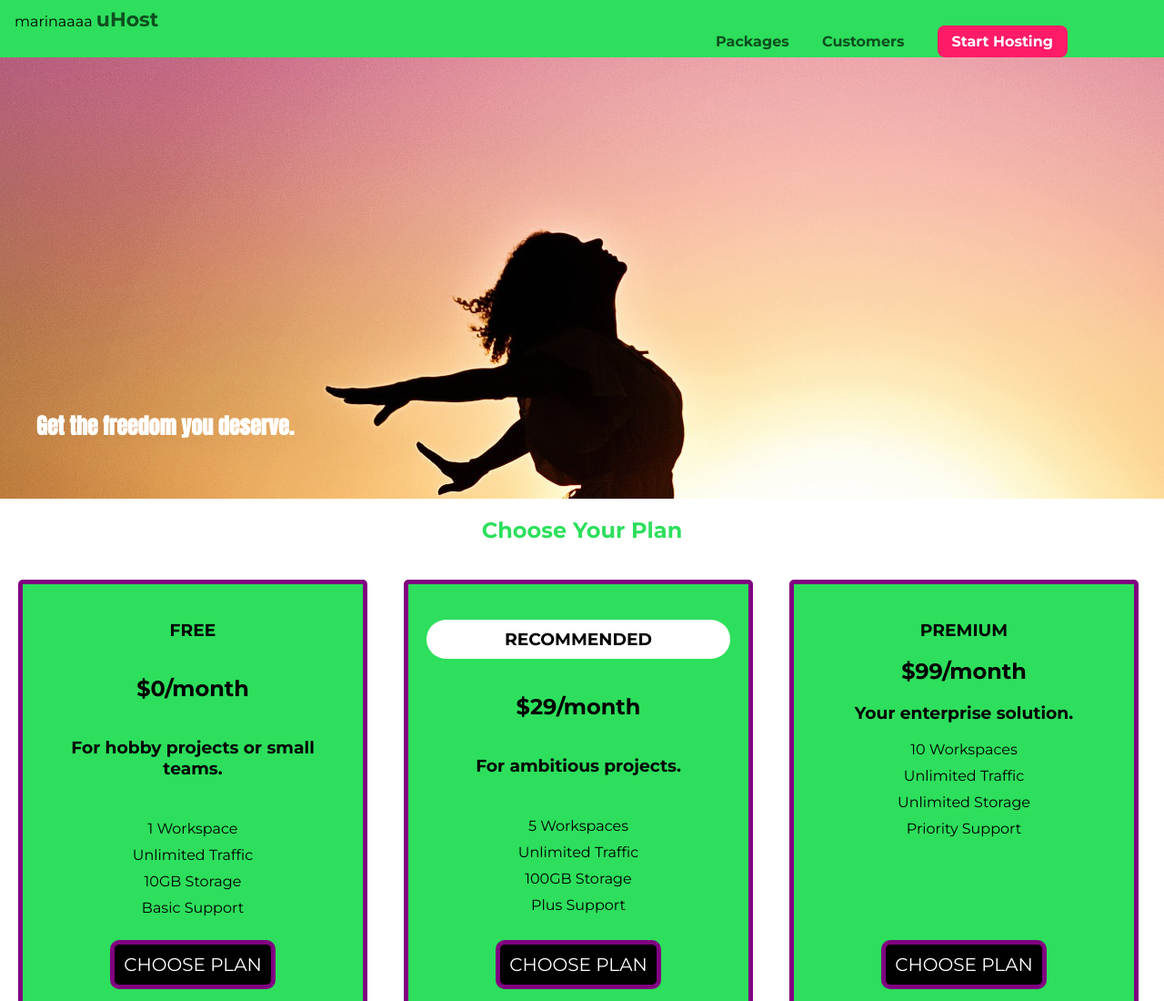
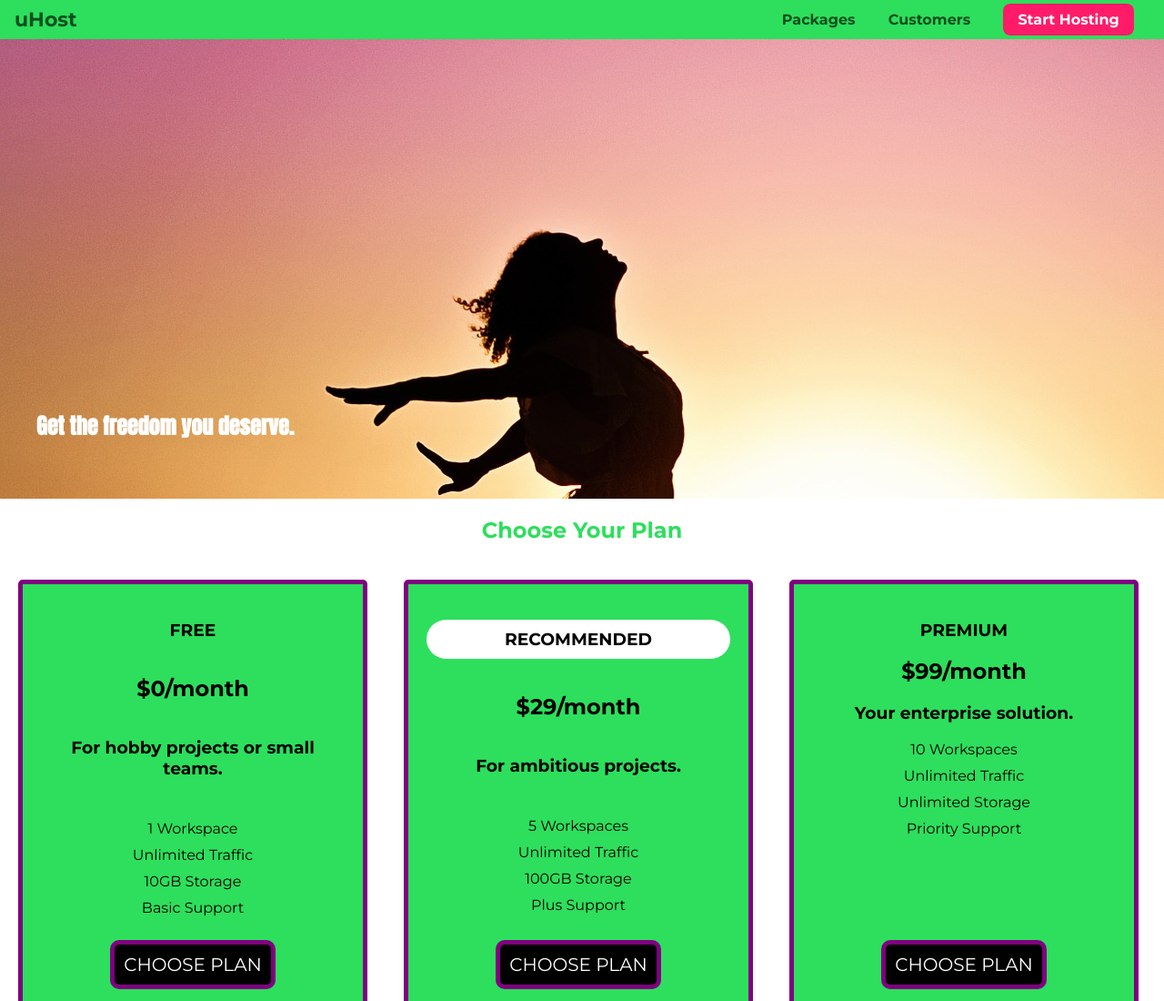
Before and after one commit to chenBsc/learn-some-git, a plain HTML site: page index.html in a window 1280 px wide. Shown: the top 1100 px of the page at 91% size. Drawn offline with Linux system fonts and the light colour scheme.

Commit message:
my last change

```diff
--- a/index.html
+++ b/index.html
@@ -19,7 +19,6 @@
   <body>
     <header class="main-header">
       <div>
-        <a> marinaaaa</a>
         <a href="index.html" class="main-header__brand"> uHost </a>
       </div>
       <nav class="main-nav">
```
